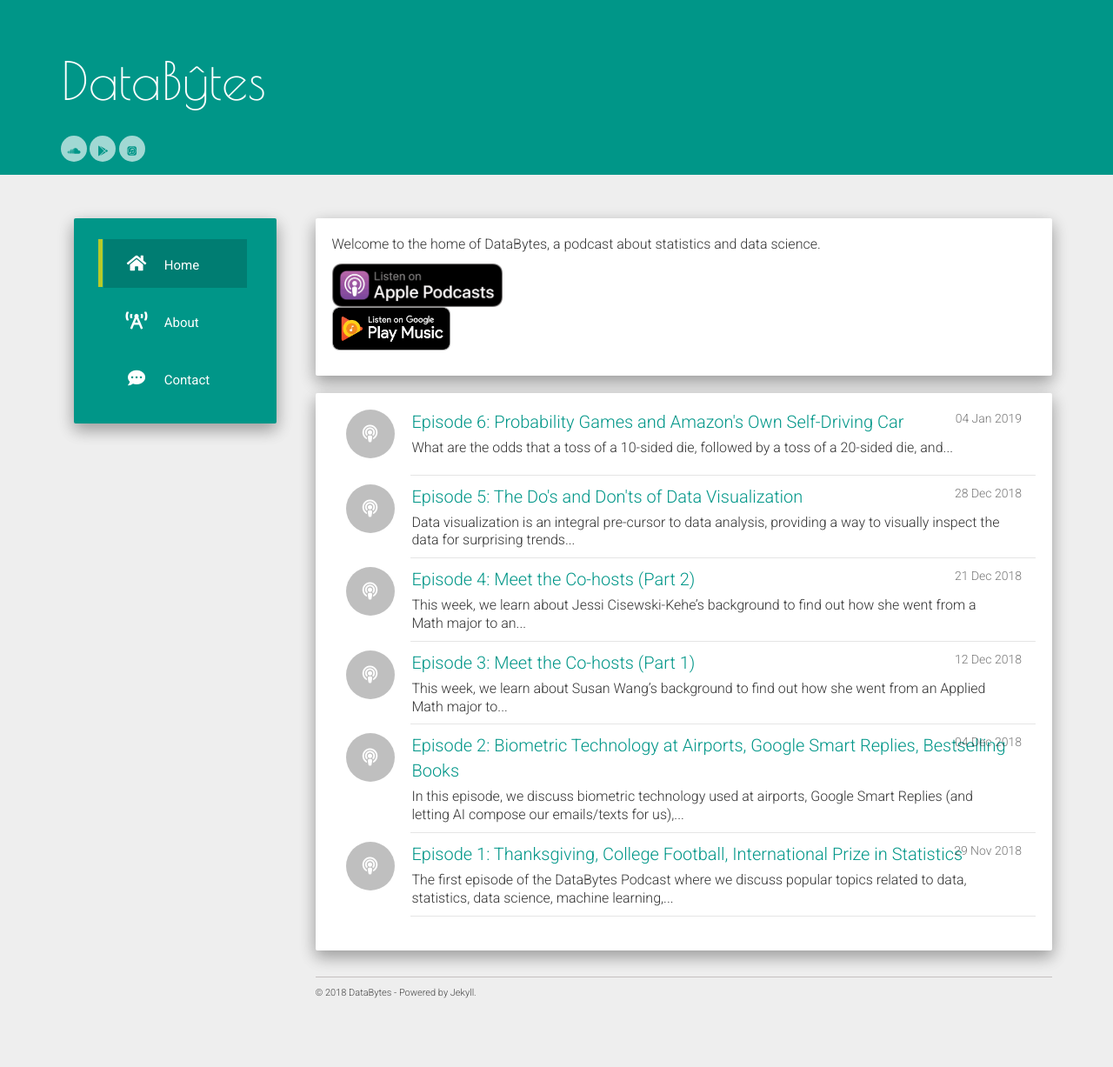
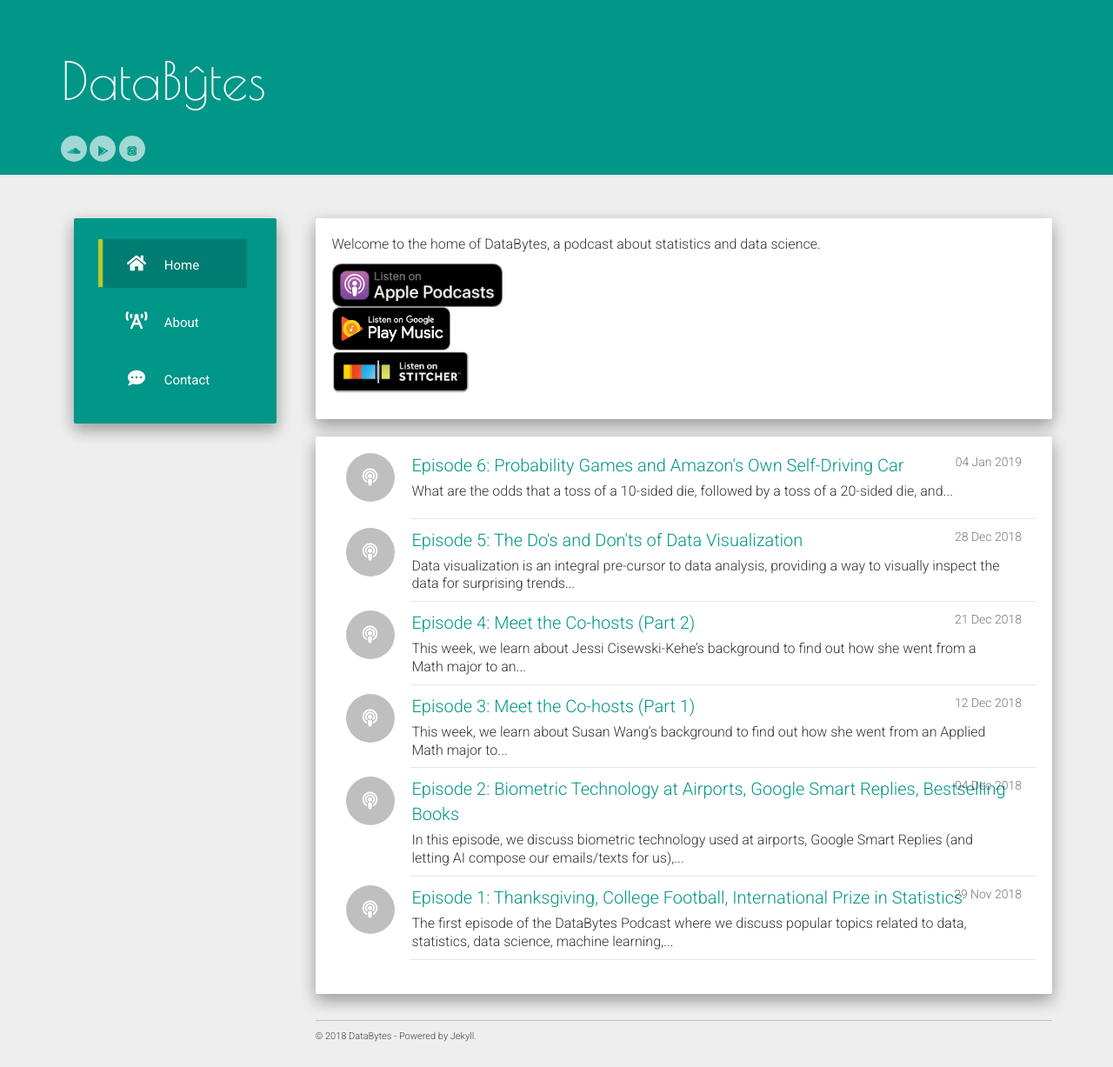
Before and after one commit to DataBytesPodcast/databytespodcast.github.io, a Jekyll site: the page built from index.html, in a window 1280 px wide. Shown: the whole page at 87% size. Built offline with Jekyll 4.4.1, drawn with Linux system fonts in a browser that asks for light colours; nearby versions of some CDN libraries; the list of posts is cut into pages by our own code; before the commit the page ends 1177 px from its top, so only the background shows below that.

Commit message:
Added Stitcher badge.

```diff
--- a/index.html
+++ b/index.html
@@ -5,8 +5,7 @@
 <div class="well">
         <p>Welcome to the home of DataBytes, a podcast about statistics and data science. </p>
         <p>
-        <a href="https://itunes.apple.com/us/podcast/databytes/id1445241846?mt=2&ls=1"><img src="/static/img/apple-podcasts-badge.png" alt="Apple Podcasts" style="height:50px;"></a>
-        <a href="https://playmusic.app.goo.gl/?ibi=com.google.PlayMusic&isi=691797987&ius=googleplaymusic&apn=com.google.android.music&link=https://play.google.com/music/m/Ixr33egunzkhqi6i7zaitcbvfqm?t%3DDataBytes%26pcampaignid%3DMKT-na-all-co-pr-mu-pod-16"><img src="/static/img/en_badge_web_music.png" alt = "Google Play" style="height:50px;"></a>
+        <a href="https://itunes.apple.com/us/podcast/databytes/id1445241846?mt=2&ls=1"><img src="/static/img/apple-podcasts-badge.png" alt="Apple Podcasts" style="height:50px;"></a><a href="https://playmusic.app.goo.gl/?ibi=com.google.PlayMusic&isi=691797987&ius=googleplaymusic&apn=com.google.android.music&link=https://play.google.com/music/m/Ixr33egunzkhqi6i7zaitcbvfqm?t%3DDataBytes%26pcampaignid%3DMKT-na-all-co-pr-mu-pod-16"><img src="/static/img/en_badge_web_music.png" alt = "Google Play" style="height:50px;"></a><a href="https://www.stitcher.com/s?fid=350243&refid=stpr"><img src="/static/img/listen-on-stitcher-badge.jpg" alt = "Stitcher" style="height:50px;"></a>
         </p>
 </div>
 <div class="well">
```
Also changed, not shown: static/img/listen-on-stitcher-badge.jpg (added).
